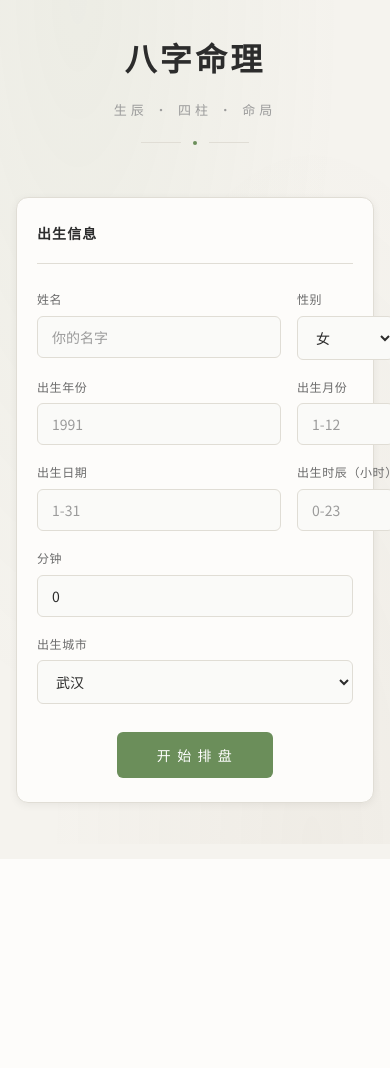
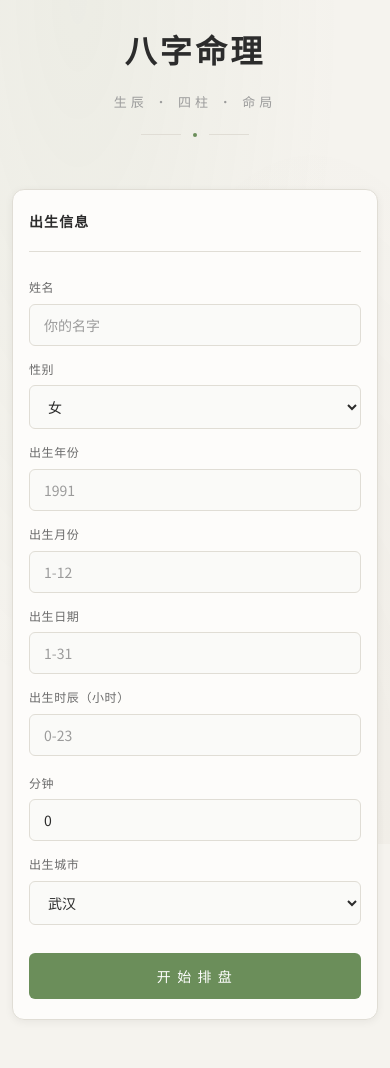
Before and after one commit to JuicyOrange214/bazi-web, a Flask app: page / in a window 390 px wide. Before the commit the page ends 844 px from the top, so only its background shows below. Run offline with Flask 3, Linux system fonts and the light colour scheme.

Commit message:
fix: 手机端表单布局溢出修复
- body 添加 overflow-x: hidden
- 移动端表单 grid 改为单列
- input/select 加 width:100% 防止溢出
- container 减小左右 padding

```diff
--- a/templates/index.html
+++ b/templates/index.html
@@ -39,6 +39,7 @@
             color: var(--text);
             line-height: 1.8;
             min-height: 100vh;
+            overflow-x: hidden;
         }
 
         /* ── 背景纹理 ── */
@@ -154,6 +155,8 @@
             outline: none;
             transition: border-color 0.2s, box-shadow 0.2s;
             font-family: inherit;
+            width: 100%;
+            box-sizing: border-box;
         }
 
         .form-group input:focus,
@@ -747,9 +750,9 @@
 
         /* ── 响应式 ── */
         @media (max-width: 640px) {
-            .container { padding: 32px 16px; }
-            .card { padding: 24px 20px; }
-            .form-grid { grid-template-columns: repeat(2, 1fr); }
+            .container { padding: 24px 12px; }
+            .card { padding: 20px 16px; }
+            .form-grid { grid-template-columns: 1fr; gap: 12px; }
             .bazi-grid { grid-template-columns: repeat(2, 1fr); }
             .info-row { grid-template-columns: repeat(2, 1fr); }
             .ten-god-grid { grid-template-columns: repeat(2, 1fr); }
@@ -757,7 +760,8 @@
             .gods-row { flex-direction: column; }
             .sw-grid { grid-template-columns: 1fr; }
             .dayun-age { width: 56px; }
-            .form-row { grid-template-columns: 1fr; }
+            .form-row { grid-template-columns: 1fr; gap: 12px; }
+            .btn-primary { width: 100%; }
         }
 
         /* ── 隐藏逻辑 ── */
```
